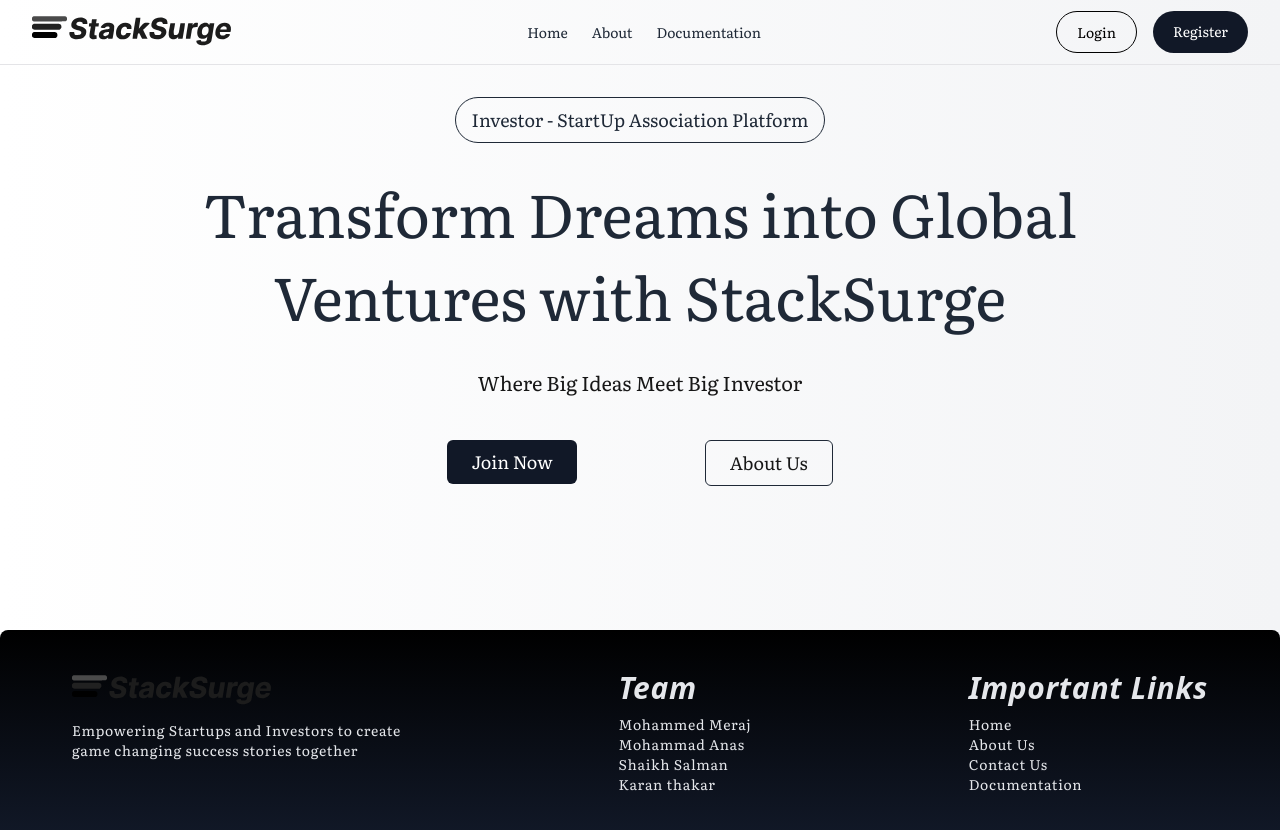
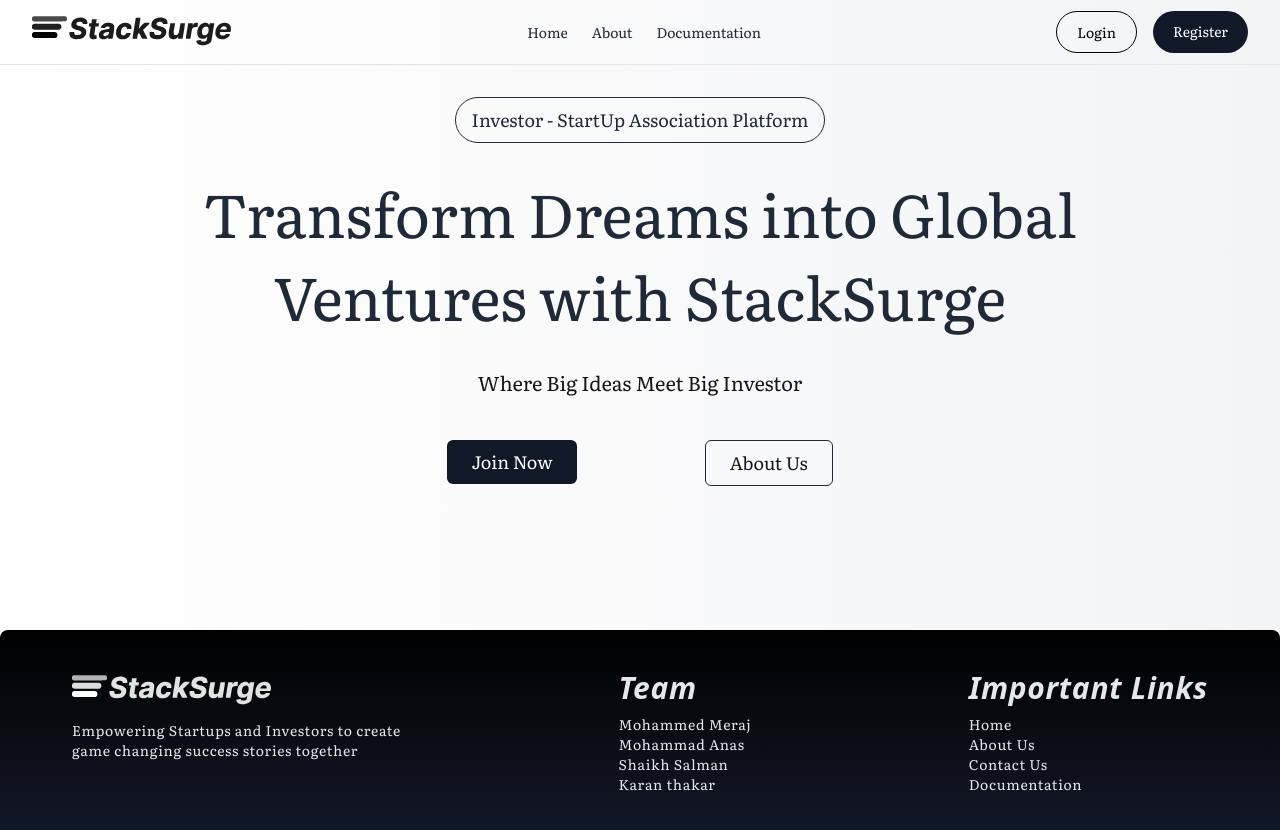
Before and after one commit to MohammedMeraj/StackSurge, a Next.js app: page / in a window 1280 px wide. Shown: the top 830 px of the page. Built offline with nearby package versions, Linux system fonts and the light colour scheme.

Commit message:
Update Footer.tsx

```diff
--- a/src/app/_components/Footer.tsx
+++ b/src/app/_components/Footer.tsx
@@ -6,7 +6,7 @@ function Footer() {
     <div className='bg-gradient-to-r from-white to-gray-100 '>
         <div className='bg-gradient-to-t from-gray-900 to-black rounded-tl-lg rounded-tr-lg p-10 flex gap-6 text-gray-200 text-sm sm:text-md sm:flex-row flex-col justify-between tracking-wider ' >
         <div className='px-8'>
-            <div><Image src='/logo.svg' alt='logo' width={200} height={200}/></div>
+            <div><Image src='/logoW.svg' alt='logo' width={200} height={200}/></div>
             <div className='mt-2'>Empowering Startups and Investors to create <br/>game changing success stories together</div>
         </div>
         <div className='px-8'>
```
